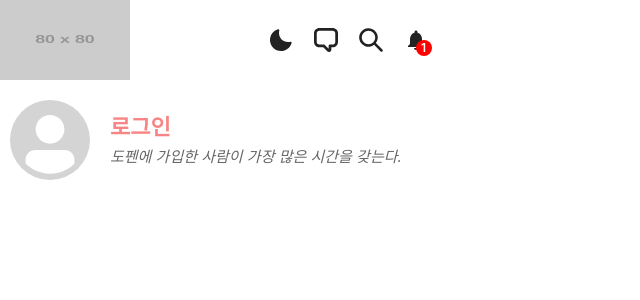
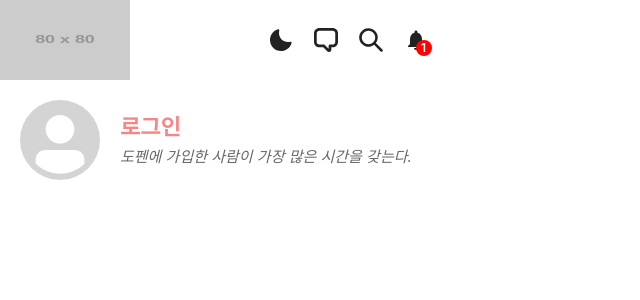
Before and after one commit to prgrms-fe-devcourse/FEDC5_dopen_Hoil, a React (Vite) app: page / in a window 1280 px wide. Shown: the top 300 px of the page, without its empty margins (0-640 px from the left). Built offline with nearby package versions, Linux system fonts and the light colour scheme.

Commit message:
💄 MainPage width, padding 값 수정
- MainPage body의 padding 값 '20px'로 수정
- Profile width '100%'로 설정

```diff
--- a/src/pages/MainPage/GuestProfile.tsx
+++ b/src/pages/MainPage/GuestProfile.tsx
@@ -2,7 +2,7 @@ import { Avatar, Flex, Text } from '@chakra-ui/react';
 
 const GuestProfile = () => {
   return (
-    <Flex alignItems="center">
+    <Flex alignItems="center" width="100%">
       <Avatar size="2xl" />
       <Flex direction="column" marginLeft="20px">
         <Text
--- a/src/pages/MainPage/LoginProfile.tsx
+++ b/src/pages/MainPage/LoginProfile.tsx
@@ -2,7 +2,7 @@ import { Avatar, Flex, Text } from '@chakra-ui/react';
 
 const LoginProfile = () => {
   return (
-    <Flex alignItems="center">
+    <Flex alignItems="center" width="100%">
       <Avatar
         size="2xl"
         name="Kola Tioluwani"
--- a/src/pages/MainPage/index.tsx
+++ b/src/pages/MainPage/index.tsx
@@ -17,7 +17,7 @@ const MainPage = () => {
         direction="column"
       >
         <MainHeader />
-        <Flex w="100%" p="20px 10px 90px 10px" overflowY="auto">
+        <Flex w="100%" p="20px 20px 90px 20px" overflowY="auto">
           {isLogin ? <LoginProfile /> : <GuestProfile />}
         </Flex>
         {/* 하단 네비게이터 위치 */}
```
